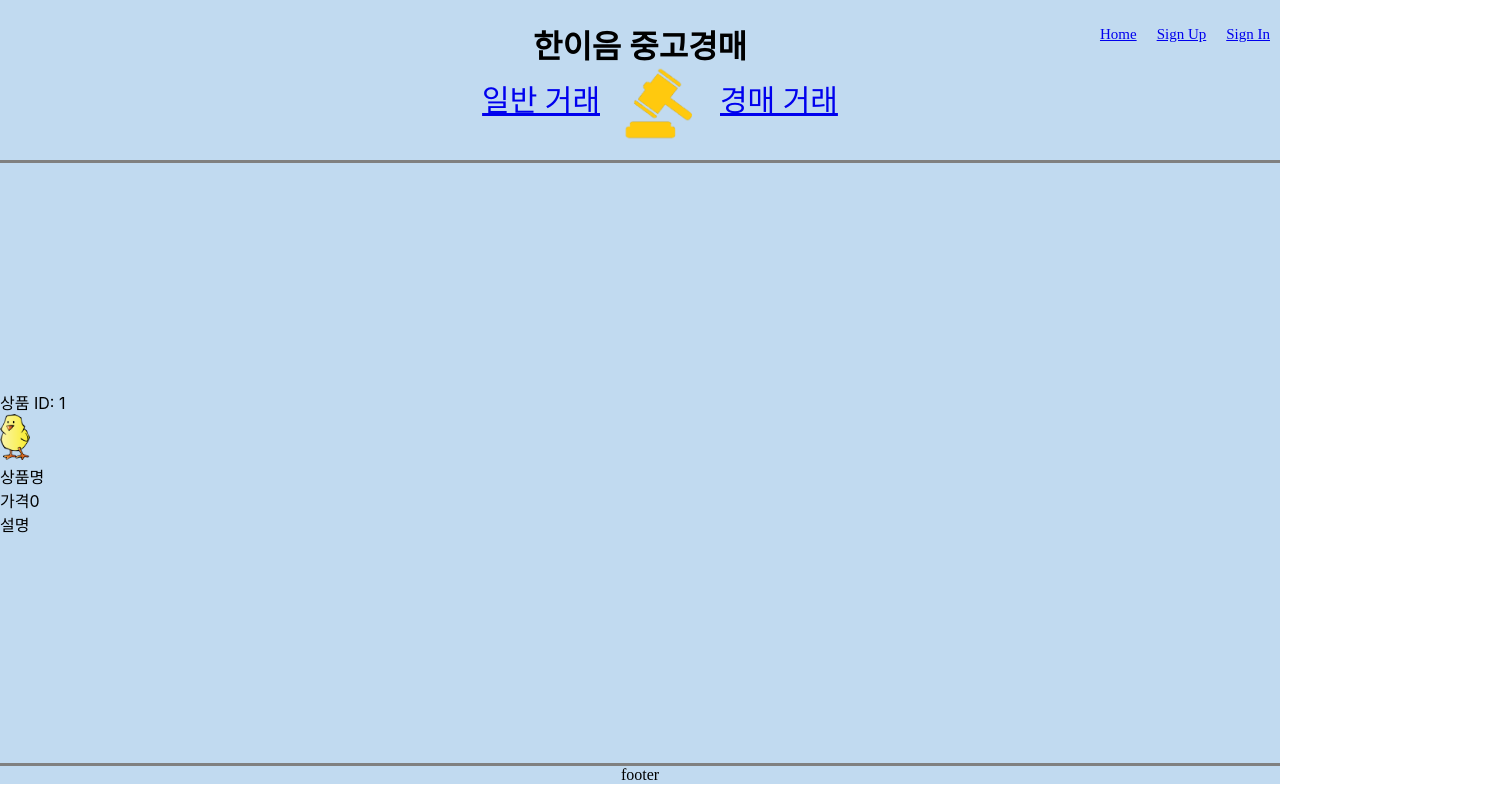
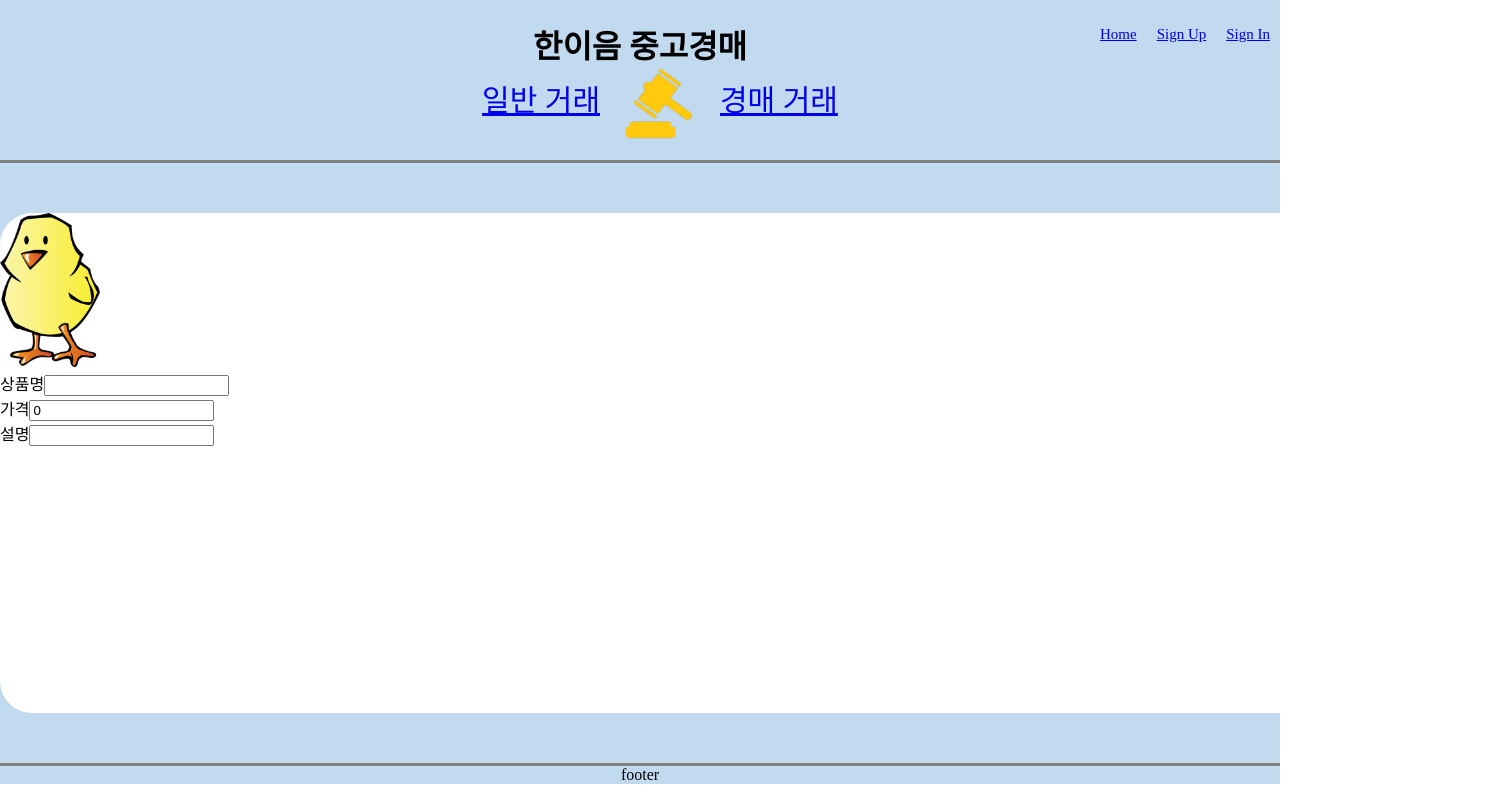
Before and after one commit to hyuntall/VintageAction, a React (Create React App) app in the folder frontend/hanium-client/: page /vintage/1 in a window 1280 px wide. Shown: the whole page, 1500 px wide, since content can reach past the window. Built offline with nearby package versions, Linux system fonts and the light colour scheme; no server answers.

Commit message:
Modify dynamically the witdhs of SignIn.css and Vintage.css

```diff
--- a/frontend/hanium-client/src/components/Item.js
+++ b/frontend/hanium-client/src/components/Item.js
@@ -1,15 +1,12 @@
 import React from "react"
 import "../css/Item.css"
-import { Link } from "react-router-dom"
 const Item =({ itemInfo }) => {
     return (
-        <Link to={`/vintage/${itemInfo.vintageId}`}>
         <div className="item-container">
             <img className="thumbnail" src={require("../img/tmp.png")} />
             <br/>
             <p className="item-title">{itemInfo.vintageTitle}</p>
         </div>
-        </Link>
     )
 
 }
--- a/frontend/hanium-client/src/components/VintageUploadForm.js
+++ b/frontend/hanium-client/src/components/VintageUploadForm.js
@@ -2,7 +2,7 @@ import { React, useState, useRef} from "react";
 import axios from 'axios';
 import { useNavigate } from "react-router-dom";
 
-const VintageUploadForm =({memberObj, refreshMember}) => {
+const VintageUploadForm =({memberObj}) => {
     const [title, setTitle] = useState("");
     const [detail, setDetail] = useState("");
     const [itemName, setItemName] = useState("");
@@ -12,7 +12,7 @@ const VintageUploadForm =({memberObj, refreshMember}) => {
     const [file, setFile] = useState(null);
     const fileInput = useRef();
     const formData = new FormData();
-
+    const navigate = useNavigate();
 
     const onChange = (event) => {
         const {target: {name, value}} = event;
@@ -47,10 +47,10 @@ const VintageUploadForm =({memberObj, refreshMember}) => {
         // 입력받은 데이터를 객체에 담아
         // 회원가입 api에 post 요청
         formData.append("imageFiles", file);
-        formData.append("vintageTitle", JSON.stringify(title));
-        formData.append("itemName", JSON.stringify(itemName));
+        formData.append("vintageTitle", title);
+        formData.append("itemName", itemName);
         formData.append("itemPrice", Number(price));
-        formData.append("vintageDetail", JSON.stringify(detail));
+        formData.append("vintageDetail", detail);
 
         await axios.post('/api/vintage/new/',
         formData, {headers: {
@@ -58,6 +58,7 @@ const VintageUploadForm =({memberObj, refreshMember}) => {
         }})
         .then(response => {
             console.log(response.data);
+            navigate("/");
         })
         .catch(error => console.log(error.response.data))
     };
--- a/frontend/hanium-client/src/css/SignIn.css
+++ b/frontend/hanium-client/src/css/SignIn.css
@@ -1,7 +1,11 @@
 .signIn-container {
+    position: relative;
     background-color: white;
-    width: 70%;
+    width: 100%;
+    max-width: 900px;
+    min-width: 400px;
     height: 60vh;
+    min-height: 400px;
     margin: auto;
     margin-top: 5vh;
     align-content: center;
@@ -32,12 +36,12 @@
     display: inline-block;
     width: 15%;
     text-align: left;
-    font-size: 20px;
 }
 
 .signIn-form * {
     margin-top: 4vh;
     margin-bottom: 4vh;
+    font-size: 2.5vmin;
 }
 
 .signIn-form input{
--- a/frontend/hanium-client/src/css/Vintage.css
+++ b/frontend/hanium-client/src/css/Vintage.css
@@ -7,10 +7,13 @@
 .vintage-upload-container {
     position: relative;
     background-color: white;
-    width: 70%;
-    height: 80%;
+    width: 100%;
+    max-width: 900px;
+    min-width: 400px;
+    height: 60vh;
+    min-height: 400px;
     margin: auto;
-    top: 10%;
+    margin-top: 5vh;
     align-content: center;
     border: 0;
     border-radius: 2.5em;
@@ -39,7 +42,7 @@
     margin-left: 5%;
     margin-top: 5vh;
     height: 100%;
-    align-content: center;
+    text-align: center;
 }
 
 .vintage-upload-form img {
@@ -47,13 +50,12 @@
     border-radius: 30%;
     width: 80%;
     height: 30vh;
-    margin-left: 8%;
 }
 .image-form label {
     display: inline-block;
     padding: .5em .75em;
     color: #999;
-    font-size: 1em;
+    font-size: 2.5vmin;
     line-height: normal;
     vertical-align: middle;
     background-color: #fdfdfd;
@@ -61,8 +63,7 @@
     border: 3px solid #ebebeb;
     border-bottom-color: #e2e2e2;
     border-radius: .25em;
-    width: 40%;
-    margin-left: 25%;
+    width: 50%;
     text-align: center;
     vertical-align:middle;
     height: 10%;
@@ -82,7 +83,6 @@
     font-weight: bolder;
     display: inline-block;
     width: 30%;
-    font-size: 1.2em;
 }
 
 .vintage-upload-form .text-form input {
@@ -108,7 +108,7 @@
 .vintage-upload-form .text-form * {
     margin-top: 1%;
     margin-bottom: 1%;
-    font-size: 1em;
+    font-size: 2.5vmin;
     height: 10%;
 }
 
@@ -128,6 +128,15 @@
     font-weight: bold;
 }
 
+.vintage-detail-container {
+    margin: auto;
+    background-color: white;
+    height: 500px;
+    width: 1500px;
+    border: 0;
+    border-radius: 2em;
+}
+
 .vintage-detail-container img {
-    width: 30px;
+    width: 100px;
 }
--- a/frontend/hanium-client/src/routes/SignIn.js
+++ b/frontend/hanium-client/src/routes/SignIn.js
@@ -1,21 +1,13 @@
 import React from "react";
-import { useNavigate } from "react-router-dom";
 import SignInForm from "../components/SignInForm";
 import "../css/SignIn.css"
 const SignIn = ({ refreshMember }) => {
-    const navigate = useNavigate();
-    const goBack = () => {
-        navigate(-1);
-    }
     return (
         <>
             <div className="signIn-container">
                 <h1>로그인</h1>
                 <SignInForm refreshMember={refreshMember}/>
             </div>
-            <button onClick={goBack}>
-                Home
-            </button>
         </>
     )
 }
--- a/frontend/hanium-client/src/routes/Vintage.js
+++ b/frontend/hanium-client/src/routes/Vintage.js
@@ -2,6 +2,7 @@ import React, { useEffect, useState } from "react";
 import axios from "axios";
 import Item from "../components/Item";
 import "../css/Vintage.css"
+import { Link } from "react-router-dom";
 const Vintage = () => {
     const [itemList, setItemList] = useState(null)
     // 렌더링 시 중고 상품 리스트 정보 요청
@@ -19,7 +20,9 @@ const Vintage = () => {
                 {/*setItemList 배열의 갯수만큼 Item 컴포넌트 생성 및 해당 컴포넌트에 아이템 정보 전달 */}
                 {
                     itemList && itemList.slice(0).reverse().map(item => (
-                        <Item key={item.vintageId} itemInfo={item}/>
+                        <Link key={item.vintageId} to={`/vintage/${item.vintageId}`}>
+                            <Item itemInfo={item}/>
+                        </Link>
                     ))
                 }
             </div>
--- a/frontend/hanium-client/src/routes/VintageDetail.js
+++ b/frontend/hanium-client/src/routes/VintageDetail.js
@@ -28,7 +28,6 @@ const VintageDetail = () => {
 
     return (
         <>
-            상품 ID: {vintageId}
             <div className="vintage-detail-container">
                 <div className="item-info">
                     <div className="image-info">
@@ -37,19 +36,19 @@ const VintageDetail = () => {
                     </div>
                     <div className="text-info">
                         <label htmlFor="title-input">상품명</label>
-                        <span>
-                            {itemName}
-                        </span>
+                        <input
+                        value={itemName}
+                        readOnly/>
                         <br/>
                         <label htmlFor="title-input">가격</label>
-                        <span>
-                            {price}
-                        </span>
+                        <input
+                        value={price}
+                        readOnly/>
                         <br/>
                         <label htmlFor="title-input">설명</label>
-                        <span>
-                            {detail}
-                        </span>
+                        <input
+                        value={detail}
+                        readOnly/>
                     </div>
                 </div>
 
```
Also changed, not shown: frontend/hanium-client/src/img/19fd8ed4-c539-46cb-8cf1-6f2a1ab27153.png (added), frontend/hanium-client/src/img/1e595622-d703-4bf4-8835-aa49d996f779.jpg (added). Lines whose indentation alone changed are shown as unchanged.
